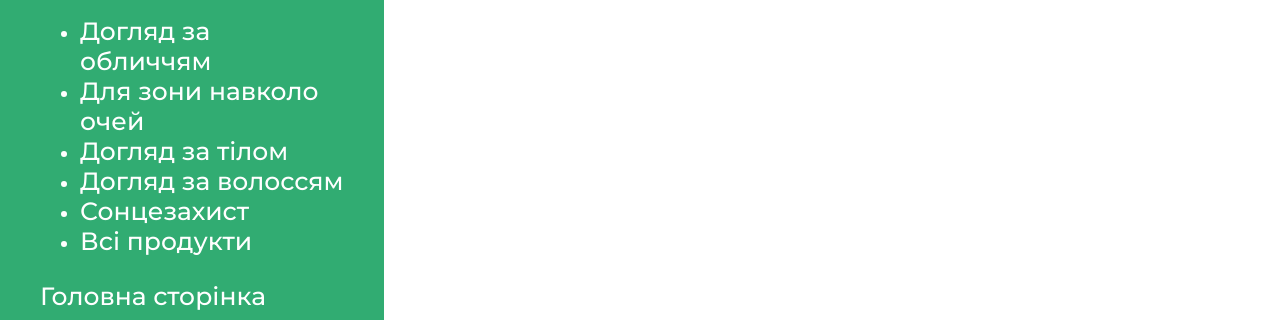
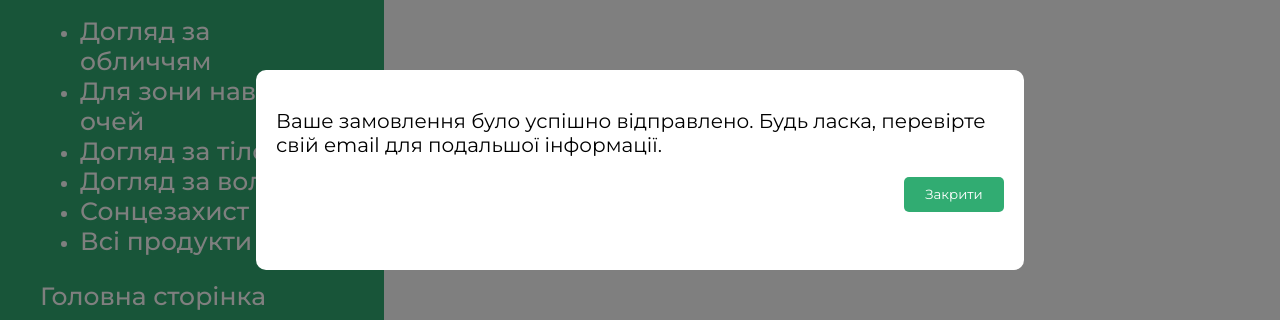
Before and after one commit to AndriyStep12/GreenCrem, a Next.js app: page /cart in a window 1280 px wide. Shown: the part 230-550 px from the top of the page. Built offline with nearby package versions, Linux system fonts and the light colour scheme; no server answers.

Commit message:
update cart

```diff
--- a/src/app/cart/cart.scss
+++ b/src/app/cart/cart.scss
@@ -253,3 +253,40 @@
         }
     }
 }
+
+.overlay{
+    display: flex;
+    justify-content: center;
+    align-items: center;
+    z-index: 1111;
+    .order-confirmation{
+        display: flex;
+        flex-direction: column;
+        justify-content: center;
+        align-items: center;
+        width: 60%;
+        min-height: 200px;
+        background-color: #fff;
+        border-radius: 10px;
+        padding: 10px 20px;
+        p{
+            font-size: 20px;
+        }
+        .end{
+            width: 100%;
+            display: flex;
+            flex-direction: row;
+            justify-content: end;
+            align-items: end;
+            margin: 20px 0;
+            button{
+                width: 100px;
+                height: 35px;
+                border: none;
+                border-radius: 5px;
+                background-color: #31AC72;
+                color: #fff;
+            }
+        }
+    }
+}
--- a/src/app/cart/page.jsx
+++ b/src/app/cart/page.jsx
@@ -16,6 +16,7 @@ export default function Cart() {
     const [loading, setLoading] = useState(true);
     const [cartItems, setCartItems] = useState([]);
     const [showPopup, setShowPopup] = useState(false);
+    const [orderSent, setOrderSent] = useState(true);
     const [formData, setFormData] = useState({
         name: '',
         sename: '',
@@ -135,13 +136,13 @@ export default function Cart() {
         Cookies.set('cart', JSON.stringify([]), { expires: 7 });
         setCartItems([]);
         setTotalPrice(0);
-        alert('Замовлення відправлено!');
+        setOrderSent(true); // Встановлюємо стан для відображення сповіщення
         setShowPopup(false);
         cartsZero();
     };
 
     useEffect(() => {
-        if (showPopup){
+        if (showPopup || orderSent){
             document.body.style.overflowY = "hidden";
         } else{
             document.body.style.overflowY = "auto";
@@ -196,6 +197,16 @@ export default function Cart() {
                         </div>
                     </>
                 )}
+                {orderSent && (
+                <div className="overlay">
+                    <div className="order-confirmation">
+                        <p>Ваше замовлення було успішно відправлено. Будь ласка, перевірте свій email для подальшої інформації.</p>
+                        <div className="end">
+                            <button onClick={() => setOrderSent(false)}>Закрити</button>
+                        </div>
+                    </div>
+                </div>
+            )}
             </div>
         </>
     );
```
